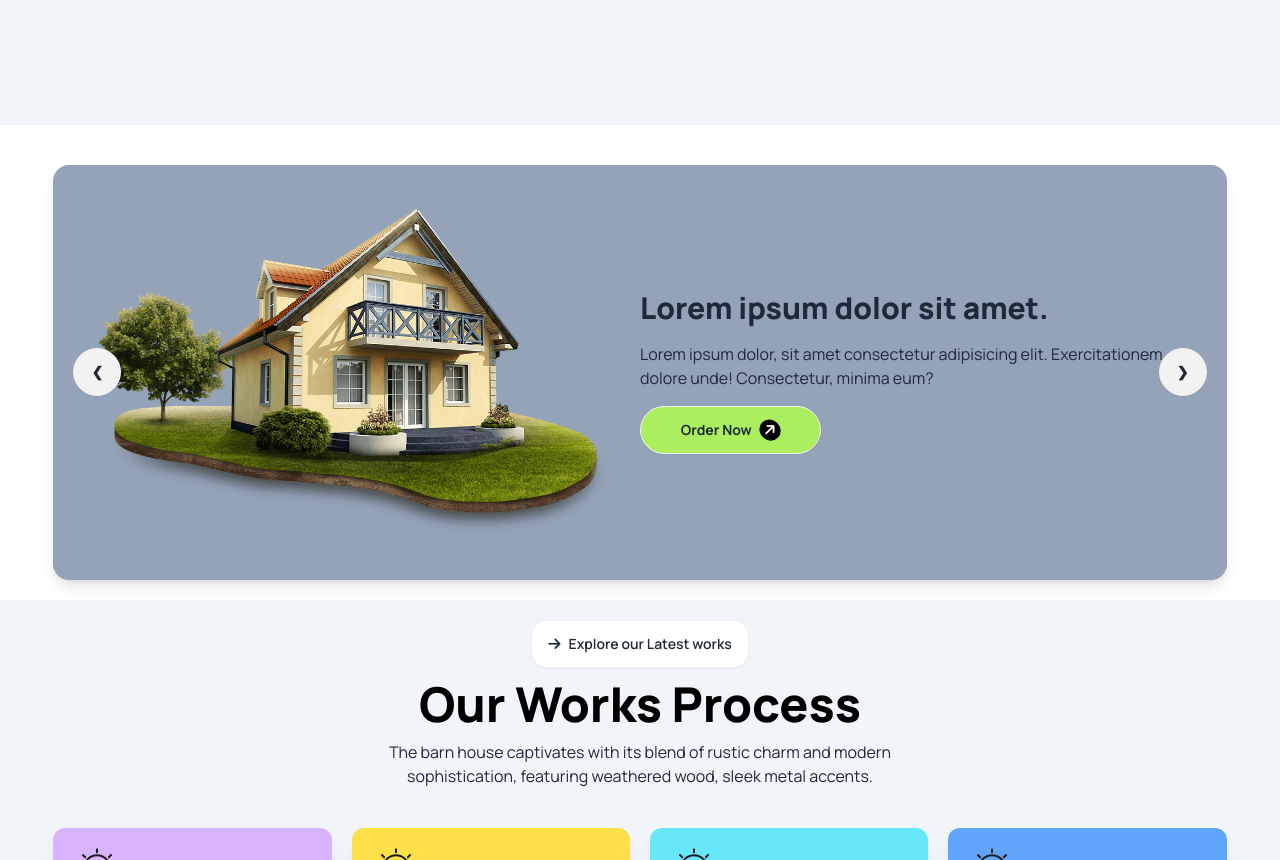
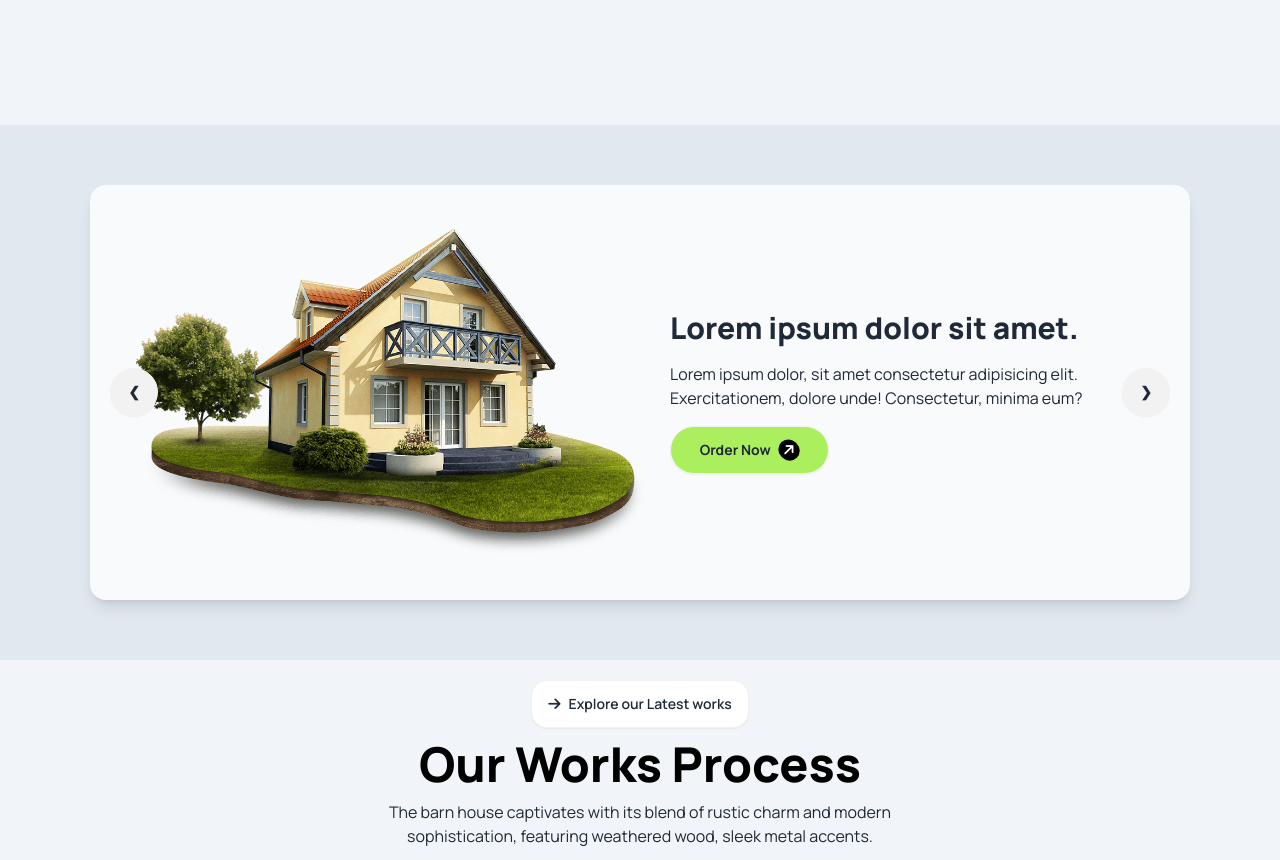
Before and after one commit to Rahul-4u/B10-Assignment-03, a website: page index.html in a window 1280 px wide. Shown: the part 1421-2281 px from the top of the page. Drawn offline with nearby package versions, Linux system fonts and the light colour scheme.

Commit message:
redesign code

```diff
--- a/index.html
+++ b/index.html
@@ -148,7 +148,7 @@
 
    <main class="max-w-[1440px] mx-auto">
     <!-- ----------About Us section start----- -->
-     <section class="w-full  bg-slate-100 my-10 py-5 ">
+     <section class="w-full  bg-slate-100 mt-10 py-5 ">
         <div class="w-11/12 mx-auto md:flex  justify-center items-center ">
 
             <!--About us content div -->
@@ -193,8 +193,8 @@
      </section>
 
      <!-- ---Our clintes reating--- section Start -->
-      <section class="w-full my-10py-5 ">
-        <div class="w-11/12 mx-auto bg-slate-400 rounded-2xl shadow-lg my-5">
+      <section class="w-full   bg-slate-200 p-10">
+        <div class="w-11/12 mx-auto bg-slate-50 rounded-2xl shadow-lg my-5">
           <div class="carousel w-full">
 
             <!-- card 1 -->
```
